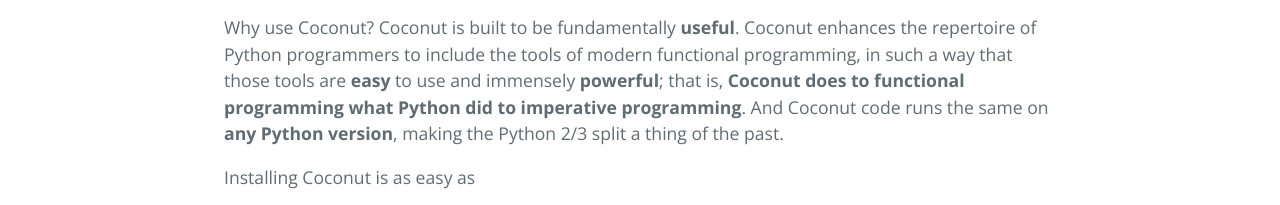
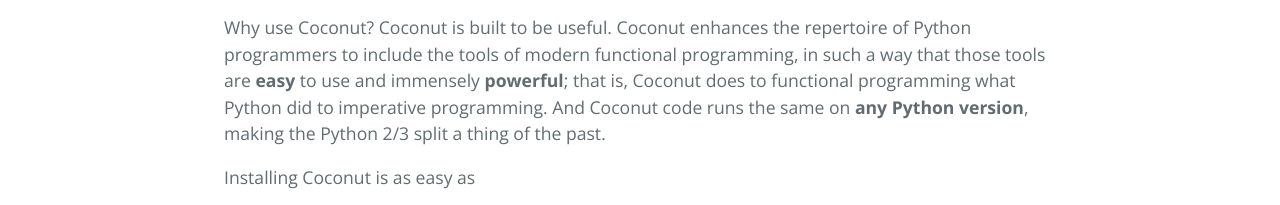
Before and after one commit to evhub/coconut, a plain HTML site: page index.html in a window 1280 px wide. Shown: the part 541-746 px from the top of the page. Drawn offline with nearby package versions, Linux system fonts and the light colour scheme.

Commit message:
Remove some bolding

```diff
--- a/index.html
+++ b/index.html
@@ -29,7 +29,7 @@
 
 <p>Coconut is a <strong>functional programming language</strong> that <strong>compiles to <a href="https://www.python.org/">Python</a></strong>. Since <strong>all valid Python is valid Coconut</strong>, using Coconut will only extend and enhance what you're already capable of in Python.</p>
 
-<p>Why use Coconut? Coconut is built to be fundamentally <strong>useful</strong>. Coconut enhances the repertoire of Python programmers to include the tools of modern functional programming, in such a way that those tools are <strong>easy</strong> to use and immensely <strong>powerful</strong>; that is, <strong>Coconut does to functional programming what Python did to imperative programming</strong>. And Coconut code runs the same on <strong>any Python version</strong>, making the Python 2/3 split a thing of the past.</p>
+<p>Why use Coconut? Coconut is built to be useful. Coconut enhances the repertoire of Python programmers to include the tools of modern functional programming, in such a way that those tools are <strong>easy</strong> to use and immensely <strong>powerful</strong>; that is, Coconut does to functional programming what Python did to imperative programming. And Coconut code runs the same on <strong>any Python version</strong>, making the Python 2/3 split a thing of the past.</p>
 
 <p>Installing Coconut is as easy as</p>
 
```
